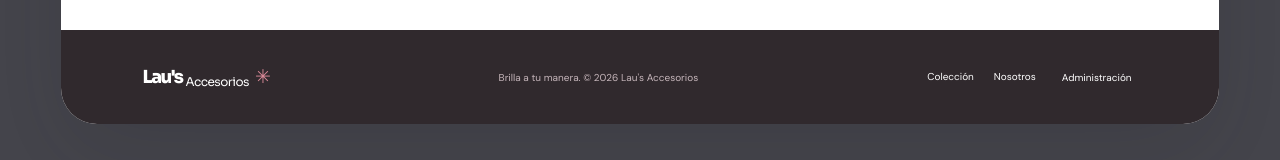
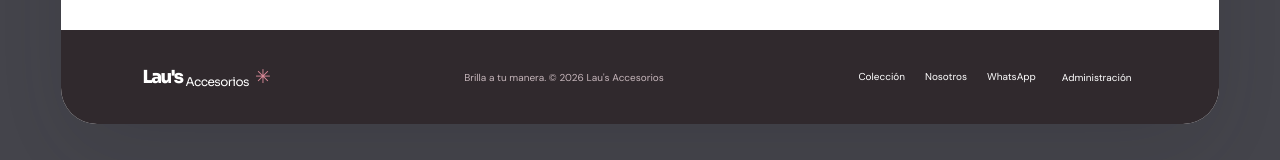
Before and after one commit to jdgarzoncam-bit/laus-accesorios, a React (Vite) app: page / in a window 1280 px wide. Shown: the part 3035-3195 px from the top of the page. Built offline with nearby package versions, Linux system fonts and the light colour scheme.

Commit message:
feat: add catalog WhatsApp contact link

```diff
--- a/src/App.tsx
+++ b/src/App.tsx
@@ -84,7 +84,7 @@ export default function App() {
         <section className="promo-band"><div><span className="eyebrow">UN TOQUE EXTRA DE MAGIA</span><h2>Tu estilo,<br/><i>tu universo.</i></h2><p>Combina, juega y encuentra piezas que hablen de ti.</p><a href="#coleccion" className="light-pill">Ver colección <ArrowRight size={16}/></a></div><div className="promo-orb">✧</div></section>
         <section className="story-section" id="historia"><span className="eyebrow">HOLA, SOMOS LAU'S</span><h2>La belleza está<br/>en los <i>detalles.</i></h2><p>Creemos en esos pequeños acentos que transforman un día común en uno especial. Encuentra aquí piezas para expresar tu esencia.</p></section>
       </main>
-      <footer><a className="wordmark" href="#">Lau's<span>Accesorios</span><i>✳</i></a><span>Brilla a tu manera. © {new Date().getFullYear()} Lau's Accesorios</span><div><a href="#coleccion">Colección</a><a href="#historia">Nosotros</a><button onClick={()=>setShowAdmin(true)}>Administración</button></div></footer>
+      <footer><a className="wordmark" href="#">Lau's<span>Accesorios</span><i>✳</i></a><span>Brilla a tu manera. © {new Date().getFullYear()} Lau's Accesorios</span><div><a href="#coleccion">Colección</a><a href="#historia">Nosotros</a><a href="https://wa.link/3ozvv4" target="_blank" rel="noreferrer">WhatsApp</a><button onClick={()=>setShowAdmin(true)}>Administración</button></div></footer>
     </> : <Admin products={products} setProducts={setProducts} activeTab={activeTab} setActiveTab={setActiveTab} form={form} setForm={setForm} saveProduct={saveProduct} downloadCatalog={downloadCatalog} onExit={()=>setShowAdmin(false)}/>}
     </div>
     {showCart&&<div className="drawer-backdrop" onClick={()=>setShowCart(false)}><aside className="cart-drawer" onClick={e=>e.stopPropagation()}><div className="drawer-head"><div><span className="eyebrow">TU SELECCIÓN</span><h2>Tu bolsita <i>♥</i></h2></div><button className="icon-btn" onClick={()=>setShowCart(false)}><X/></button></div>{cart.length===0?<div className="empty-state">Tu bolsita está esperando algo bonito ✨</div>:<><div className="cart-lines">{cart.map(line=><div className="cart-line" key={line.product.id}><img src={line.product.image} alt={line.product.name}/><div className="cart-line-info"><b>{line.product.name}</b><span>{money(line.product.price)}</span><div className="qty"><button onClick={()=>changeQty(line.product.id,-1)}>−</button>{line.quantity}<button onClick={()=>changeQty(line.product.id,1)}>+</button></div></div><button className="remove-btn" onClick={()=>setCart(old=>old.filter(x=>x.product.id!==line.product.id))}><Trash2 size={16}/></button></div>)}</div><div className="cart-total"><span>Total estimado</span><b>{money(total)}</b></div><p className="cart-note">El envío y la disponibilidad se coordinan directamente por WhatsApp.</p><button className="checkout-btn" onClick={checkout}>Continuar por WhatsApp <MessageCircle size={18}/></button></>}</aside></div>}
```
